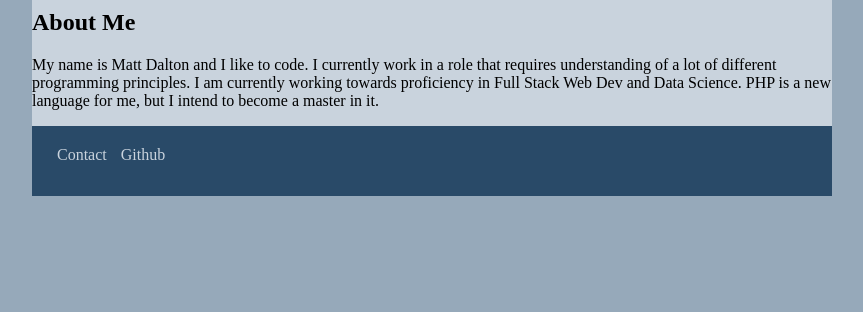
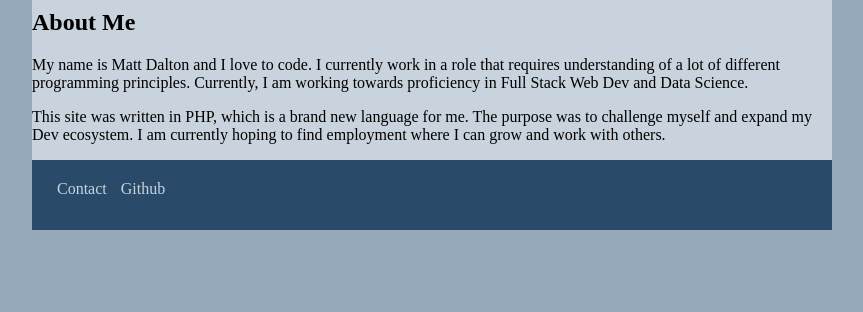
Before and after one commit to mawyda/PHP-portfolio, a PHP site: page / in a window 1280 px wide. Shown: the part 488-800 px from the top of the page, without its empty margins (208-1071 px from the left). Run offline with PHP 8.4, Linux system fonts and the light colour scheme.

Commit message:
Ready for push

```diff
--- a/index.php
+++ b/index.php
@@ -26,8 +26,11 @@
 			</div>
 			<div id="about">
 				<h2>About Me</h2>
-				<p>My name is Matt Dalton and I like to code. I currently work in a role that requires understanding of a lot of different programming principles. I am currently working towards proficiency in Full Stack Web Dev and Data Science.
-				PHP is a new language for me, but I intend to become a master in it.</p>
+				<p>My name is Matt Dalton and I love to code. I currently work in a role that requires understanding of a lot of different programming principles. Currently, I am working towards proficiency in Full Stack Web Dev and Data Science. </p>
+				<p>
+				This site was written in PHP, which is a brand new language for me. The purpose was to challenge myself and expand my Dev ecosystem.
+				I am currently hoping to find employment where I can grow and work with others.
+				</p>
 			</div>
 		</main>
 
```
Also changed, not shown: css/style.css (+2 -35 lines), README.md (added), images/Crono1.jpg (deleted), images/datascience.png (deleted), images/questions.png (deleted), images/rpa.png (added), 1 other file.
